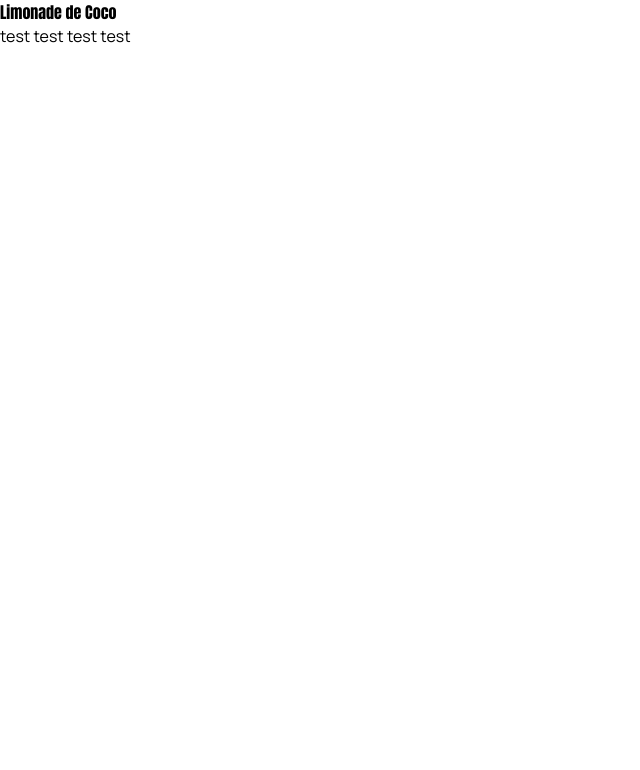
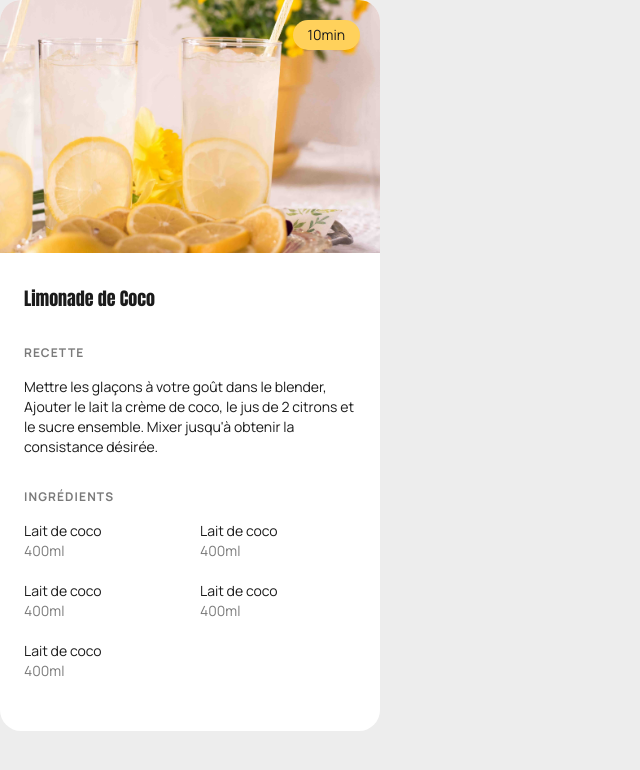
Before and after one commit to maxdnc/les-petits-plats, a plain HTML site: page index.html in a window 1280 px wide. Shown: the whole page, without its empty margins (0-640 px from the left). Drawn offline with Linux system fonts and the light colour scheme.

Commit message:
Add CSS styles for recipe card and update index.html

```diff
--- a/index.html
+++ b/index.html
@@ -12,11 +12,67 @@
     <link href="./dist/css/output.css" rel="stylesheet" />
     <title>Les petits plats - Recettes de cuisine</title>
   </head>
-  <body class="font-manrope">
+  <body class="font-manrope bg-lightGray text-blackPrimary">
     <main>
-      <div>
-        <h2 class="font-anton">Limonade de Coco</h2>
-        <p>test test test test</p>
+      <div
+        class="relative h-[731px] w-[380px] overflow-hidden rounded-[21px] bg-white"
+      >
+        <div
+          class="absolute right-5 top-5 inline-flex content-center justify-center rounded-2xl bg-yellowSecondary px-[15px] py-[5px]"
+        >
+          <span class="text-sm">10min</span>
+        </div>
+        <div>
+          <img
+            src="./src/assets/images/recettes/Recette01.jpeg"
+            alt="Limonade de Coco"
+            class="h-[253px] w-full object-cover"
+          />
+        </div>
+        <div class="flex flex-col px-6 py-8">
+          <h2 class="font-anton mb-8 text-lg">Limonade de Coco</h2>
+          <div class="mb-8 flex flex-col gap-4">
+            <h3
+              class="text-xs font-bold uppercase tracking-[1.08px] text-darkGray"
+            >
+              Recette
+            </h3>
+            <p class="text-sm">
+              Mettre les glaçons à votre goût dans le blender, Ajouter le lait
+              la crème de coco, le jus de 2 citrons et le sucre ensemble. Mixer
+              jusqu'à obtenir la consistance désirée.
+            </p>
+          </div>
+          <div class="flex flex-col gap-4">
+            <h3
+              class="text-xs font-bold uppercase tracking-[1.08px] text-darkGray"
+            >
+              Ingrédients
+            </h3>
+            <ul class="grid grid-flow-row grid-cols-2 gap-5">
+              <li class="flex flex-col text-sm">
+                <span>Lait de coco</span
+                ><span class="text-darkGray">400ml</span>
+              </li>
+              <li class="flex flex-col text-sm">
+                <span>Lait de coco</span
+                ><span class="text-darkGray">400ml</span>
+              </li>
+              <li class="flex flex-col text-sm">
+                <span>Lait de coco</span
+                ><span class="text-darkGray">400ml</span>
+              </li>
+              <li class="flex flex-col text-sm">
+                <span>Lait de coco</span
+                ><span class="text-darkGray">400ml</span>
+              </li>
+              <li class="flex flex-col text-sm">
+                <span>Lait de coco</span
+                ><span class="text-darkGray">400ml</span>
+              </li>
+            </ul>
+          </div>
+        </div>
       </div>
     </main>
 
```
Also changed, not shown: dist/css/output.css.
